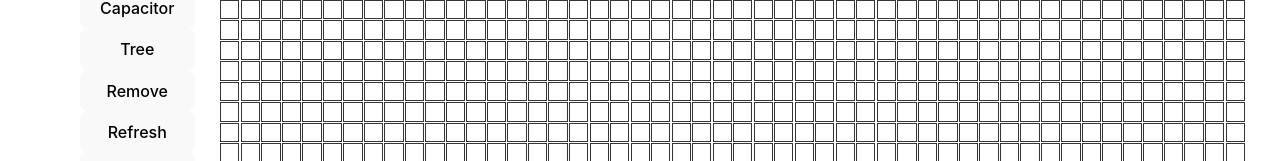
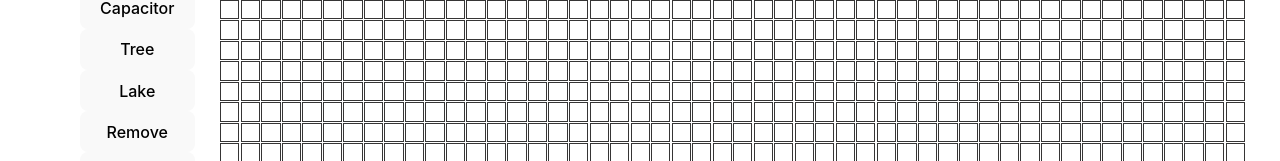
Before and after one commit to JeffBuda/electric-company, a React (Vite) app: page / in a window 1280 px wide. Shown: the part 302-463 px from the top of the page. Built offline with nearby package versions, Linux system fonts and the light colour scheme.

Commit message:
added lakes

```diff
--- a/src/GameBoard.tsx
+++ b/src/GameBoard.tsx
@@ -1,6 +1,7 @@
 import React, { useState, useEffect } from 'react';
 import Tile from './Tile';
 import TreeIcon from './TreeIcon'; // Import the TreeIcon component
+import LakeIcon from './LakeIcon'; // Import the LakeIcon component
 import './App.css';
 
 const GRID_SIZE = 50;
@@ -10,11 +11,12 @@ const CONDUIT_COST = 10;
 const SINK_REWARD = 1;
 const STARTING_FUNDS = 100;
 const TREE_CHANCE = 0.1; // 10% chance to place a tree
+const LAKE_CHANCE = 0.05; // 5% chance to place a lake
 
 const GameBoard: React.FC = () => {
   const initialGrid = Array(GRID_SIZE).fill(null).map(() => Array(GRID_SIZE).fill({ piece: null, powered: false, on: true, remainingPower: CAPACITOR_DURATION }));
   const [grid, setGrid] = useState(initialGrid);
-  const [selectedPiece, setSelectedPiece] = useState<'source' | 'conduit' | 'sink' | 'switch' | 'capacitor' | 'forest' | 'remove' | null>(null);
+  const [selectedPiece, setSelectedPiece] = useState<'source' | 'conduit' | 'sink' | 'switch' | 'capacitor' | 'forest' | 'lake' | 'remove' | null>(null);
   const [score, setScore] = useState(STARTING_FUNDS);
 
   useEffect(() => {
@@ -147,8 +149,11 @@ const GameBoard: React.FC = () => {
     const newGrid = Array(GRID_SIZE).fill(null).map(() => Array(GRID_SIZE).fill({ piece: null, powered: false, on: true, remainingPower: CAPACITOR_DURATION }));
     for (let row = 0; row < GRID_SIZE; row++) {
       for (let col = 0; col < GRID_SIZE; col++) {
-        if (Math.random() < TREE_CHANCE) { // Use the TREE_CHANCE constant
+        const randomValue = Math.random();
+        if (randomValue < TREE_CHANCE) { // 10% chance to place a tree
           newGrid[row][col] = { piece: 'forest', powered: false, on: true, remainingPower: CAPACITOR_DURATION };
+        } else if (randomValue < TREE_CHANCE + LAKE_CHANCE) { // 5% chance to place a lake
+          newGrid[row][col] = { piece: 'lake', powered: false, on: true, remainingPower: CAPACITOR_DURATION };
         }
       }
     }
@@ -165,6 +170,7 @@ const GameBoard: React.FC = () => {
         <button onClick={() => setSelectedPiece('switch')}>Switch</button>
         <button onClick={() => setSelectedPiece('capacitor')}>Capacitor</button>
         <button onClick={() => setSelectedPiece('forest')}>Tree</button>
+        <button onClick={() => setSelectedPiece('lake')}>Lake</button>
         <button onClick={() => setSelectedPiece('remove')}>Remove</button>
         <button onClick={forceRecalculatePower}>Refresh</button>
         <button onClick={clearGrid}>Clear</button>
--- /dev/null
+++ b/src/LakeIcon.tsx
@@ -0,0 +1,17 @@
+// LakeIcon.tsx
+import React from 'react';
+
+const LakeIcon: React.FC = () => (
+  <svg
+    xmlns="http://www.w3.org/2000/svg"
+    viewBox="0 0 64 64"
+    width="64"
+    height="64"
+  >
+    <circle cx="32" cy="32" r="16" fill="#1E90FF" />
+    <circle cx="22" cy="22" r="12" fill="#1E90FF" />
+    <circle cx="42" cy="22" r="12" fill="#1E90FF" />
+  </svg>
+);
+
+export default LakeIcon;
--- a/src/Tile.tsx
+++ b/src/Tile.tsx
@@ -1,9 +1,10 @@
 import React from 'react';
 import GamePiece from './GamePiece';
 import TreeIcon from './TreeIcon'; // Import the TreeIcon component
+import LakeIcon from './LakeIcon'; // Import the LakeIcon component
 
 type TileProps = {
-  piece: 'source' | 'conduit' | 'sink' | 'switch' | 'capacitor' | 'forest' | null;
+  piece: 'source' | 'conduit' | 'sink' | 'switch' | 'capacitor' | 'forest' | 'lake' | null;
   powered: boolean;
   onClick: () => void;
 };
@@ -13,6 +14,8 @@ const Tile: React.FC<TileProps> = ({ piece, powered, onClick }) => {
     <div className="tile" onClick={onClick}>
       {piece === 'forest' ? (
         <TreeIcon />
+      ) : piece === 'lake' ? (
+        <LakeIcon />
       ) : (
         piece && <GamePiece type={piece} powered={powered} />
       )}
```
